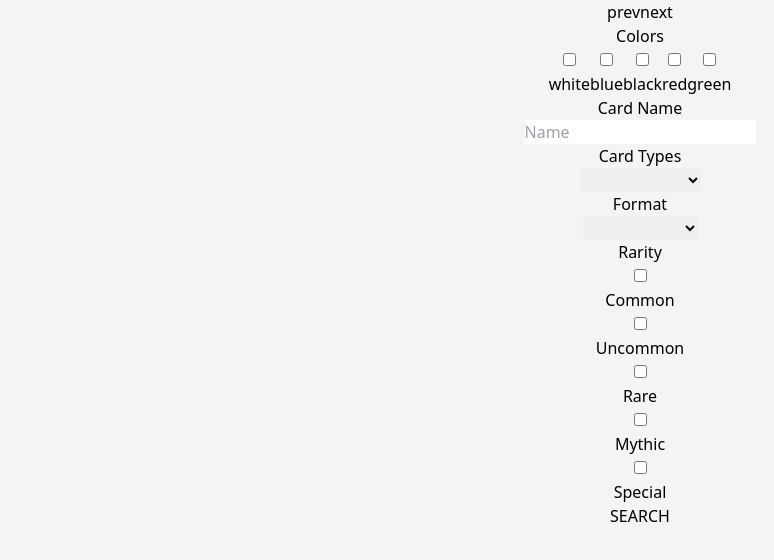
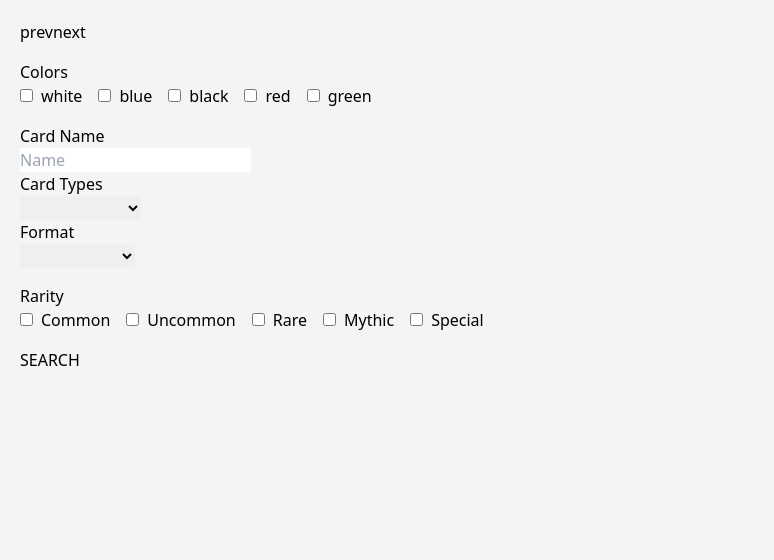
Before and after one commit to midhorner/MTGSearch, a React (Create React App) app: page / in a window 1280 px wide. Shown: the top 560 px of the page, without its empty margins (0-774 px from the left). Built offline with nearby package versions, Linux system fonts and the light colour scheme.

Commit message:
refactored to introduce tailwind component

```diff
--- a/src/App.js
+++ b/src/App.js
@@ -2,7 +2,7 @@ import MTG from "./MTG";
 
 function App() {
   return (
-    <div className="App text-center">
+    <div className="App p-5">
       <MTG />
     </div>
   );
--- a/src/MTG.js
+++ b/src/MTG.js
@@ -2,12 +2,11 @@ import React, { Component } from "react";
 import { Cards } from "./components/cards";
 import {
   CardType,
-  Colors,
   FormatType,
   LandTypes,
   NameInput,
-  Rarities,
 } from "./components/searchFilterInputs";
+import { CheckBoxInput } from "./components/tailwindComponents";
 import { arraySearchQuery, selectMenuQuery } from "./helperFunctions";
 import { Stuff } from "./props";
 // import data from "./data.json";
@@ -115,6 +114,7 @@ class MTG extends Component {
 
   render() {
     return (
+      <div className="flex flex-wrap">
         <div className="flex flex-col">
           <div>
             <button
@@ -130,10 +130,11 @@ class MTG extends Component {
               next
             </button>
           </div>
-        <Colors
-          colorChoices={Stuff.colorChoices}
-          colorsBool={this.state.colorsBool}
-          handleOnColorChange={this.handleBoolArrayChange}
+          <CheckBoxInput
+            id={"Colors"}
+            choiceArray={Stuff.colorChoices}
+            boolArray={this.state.colorsBool}
+            handleOnChange={this.handleBoolArrayChange}
           />
           <NameInput
             value={this.state.name}
@@ -152,9 +153,10 @@ class MTG extends Component {
           />
           <LandTypes
             reveal={this.state.cardType}
-          landTypeChoices={Stuff.landTypeChoices}
-          landTypesBool={this.state.landTypesBool}
-          handleOnLandTypeChange={this.handleBoolArrayChange}
+            id={"Land Types"}
+            choiceArray={Stuff.landTypeChoices}
+            boolArray={this.state.landTypesBool}
+            handleOnChange={this.handleBoolArrayChange}
           />
           <FormatType
             formatType={this.state.formatType}
@@ -163,22 +165,26 @@ class MTG extends Component {
             }}
             formatTypes={Stuff.formatTypes}
           />
-        <Rarities
-          rarityChoices={Stuff.rarityChoices}
-          raritiesBool={this.state.raritiesBool}
-          handleOnRarityChange={this.handleBoolArrayChange}
+          <CheckBoxInput
+            id={"Rarity"}
+            choiceArray={Stuff.rarityChoices}
+            boolArray={this.state.raritiesBool}
+            handleOnChange={this.handleBoolArrayChange}
           />
           <div>
             <button onClick={this.search} disabled={this.state.buttonDisabled}>
               SEARCH
             </button>
           </div>
+        </div>
+        <div className="pl-10">
           <Cards
             cards={this.state.cards}
             orderBy={this.state.orderBy}
             orderType={this.state.orderType}
           />
         </div>
+      </div>
     );
   }
 }
--- a/src/components/cards.js
+++ b/src/components/cards.js
@@ -22,10 +22,13 @@ export const Cards = (props) => {
   );
   const displayCards = sortedCards.map((card, i) => {
     return (
-      <div key={i}>
-        <div className="text-lg">{card.name}</div>
-        <div>{card.setName}</div>
-        <img src={card.imageUrl} alt={card.name} />
+      <div key={i} className="flex-row py-2 max-w-4xl">
+        <img src={card.imageUrl} alt={card.name} className="w-40" />
+        <div className="pl-4">
+          <div className="text-lg">{card.name}</div>
+          <div>{card.setName}</div>
+          <p>{card.text}</p>
+        </div>
       </div>
     );
   });
--- a/src/components/searchFilterInputs.js
+++ b/src/components/searchFilterInputs.js
@@ -1,3 +1,5 @@
+import { CheckBoxInput } from "./tailwindComponents";
+
 export const CardType = (props) => {
   return (
     <div>
@@ -73,40 +75,15 @@ export const FormatType = (props) => {
   );
 };
 
-export const LandTypes = ({
-  reveal,
-  landTypeChoices,
-  landTypesBool,
-  handleOnLandTypeChange,
-}) => {
-  if (reveal === "Land") {
+export const LandTypes = (props) => {
+  if (props.reveal === "Land") {
     return (
-      <div>
-        <div>
-          <label htmlFor="landType">Land Type</label>
-        </div>
-        <ul id="landType">
-          {landTypeChoices.map((type, index) => {
-            return (
-              <div key={index}>
-                <li>
-                  <input
-                    type="checkbox"
-                    id={`custom-${index}`}
-                    name={type}
-                    value={type}
-                    checked={landTypesBool[index]}
-                    onChange={() =>
-                      handleOnLandTypeChange(index, landTypesBool)
-                    }
-                  />
-                </li>
-                <label htmlFor={`custom-${index}`}>{type}</label>
-              </div>
-            );
-          })}
-        </ul>
-      </div>
+      <CheckBoxInput
+        id={props.id}
+        choiceArray={props.choiceArray}
+        boolArray={props.boolArray}
+        handleOnChange={props.handleOnChange}
+      />
     );
   }
   return <></>;
--- a/src/components/tailwindComponents.js
+++ b/src/components/tailwindComponents.js
@@ -1,3 +1,30 @@
-export const listItem = (props) => {
-  return <li></li>;
+export const CheckBoxInput = (props) => {
+  return (
+    <div className="py-4">
+      <div>
+        <label htmlFor={props.id}>{props.id}</label>
+      </div>
+      <ul id={props.id} className="flex">
+        {props.choiceArray.map((choice, index) => {
+          return (
+            <div key={choice} className="flex justify-middle">
+              <li className="pr-2">
+                <input
+                  type="checkbox"
+                  id={choice}
+                  name={choice}
+                  value={choice}
+                  checked={props.boolArray[index]}
+                  onChange={() => props.handleOnChange(index, props.boolArray)}
+                />
+              </li>
+              <label htmlFor={choice} className="pr-4">
+                {choice}
+              </label>
+            </div>
+          );
+        })}
+      </ul>
+    </div>
+  );
 };
```
Lines whose indentation alone changed are shown as unchanged.
